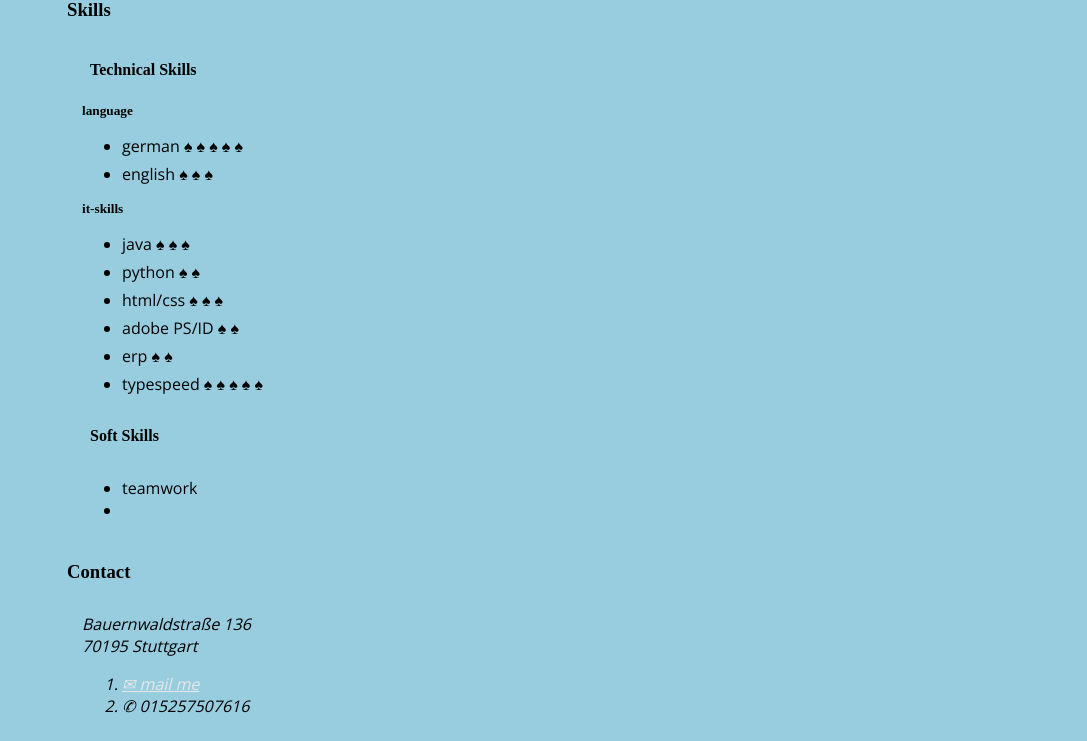
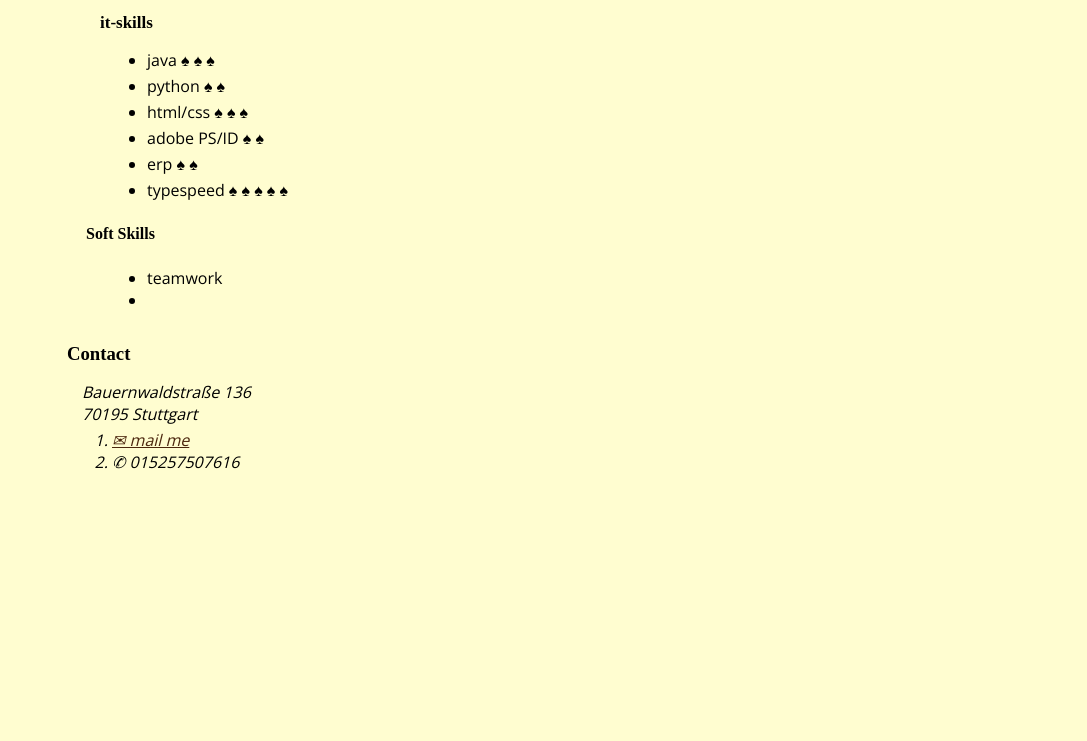
Before and after one commit to ChristianMLux/cv, a plain HTML site: page index.html in a window 1280 px wide. Shown: the part 777-1518 px from the top of the page, without its empty margins (96-1183 px from the left). After the commit the page ends 1270 px from the top, so only its background shows below. Drawn offline with nearby package versions, Linux system fonts and the light colour scheme; a web font is replaced by a local one.

Commit message:
update: refined style style.css

```diff
--- a/style.css
+++ b/style.css
@@ -4,8 +4,17 @@
 }
 
 p {
-  margin-top: 6px;
-  margin-bottom: 6px;
+  margin-top: 4px;
+  margin-bottom: 4px;
+}
+
+ul {
+  padding-left: 65px;
+}
+ol {
+  padding-left: 30px;
+  padding-top: 0px;
+  margin-top: 2px;
 }
 
 h1,
@@ -15,18 +24,22 @@ h4,
 h5,
 h6 {
   font-family: "Mate SC", serif;
-  margin-top: 8px;
-  margin-bottom: 8px;
+  margin-top: 4px;
+  margin-bottom: 4px;
+}
+h5 {
+  padding-left: 18px;
+  font-size: 17px;
 }
 body {
   margin: 0;
   font-size: 16px;
-  background-color: #97cddf;
+  background-color: #fffdd0;
 }
 
 /* unvisited link */
 a:link {
-  color: rgb(231, 231, 231);
+  color: rgb(75, 38, 13);
 }
 
 /* visited link */
@@ -44,10 +57,20 @@ a:active {
   color: rgba(0, 255, 85, 0.733);
 }
 
+#mainNav {
+  padding-top: 20px;
+  padding-bottom: 0px;
+}
+
 .mainHeader {
   padding: 50px;
+  padding-bottom: 10px;
   text-align: center;
-  background-color: #2596be;
+  background-color: #f8c19c;
+}
+
+.subHeading {
+  font-size: 18px;
 }
 
 .articleHeader {
@@ -57,18 +80,18 @@ a:active {
 }
 
 .sectionHeader {
-  padding: 8px;
+  padding: 4px;
 }
 .sectionDiv {
   padding: 50px;
-  padding-top: 8px;
-  padding-bottom: 8px;
+  padding-top: 4px;
+  padding-bottom: 4px;
 }
 
 .contentDiv {
   padding: 50px;
-  padding-top: 8px;
-  padding-bottom: 8px;
+  padding-top: 0px;
+  padding-bottom: 4px;
 }
 
 main {
```
